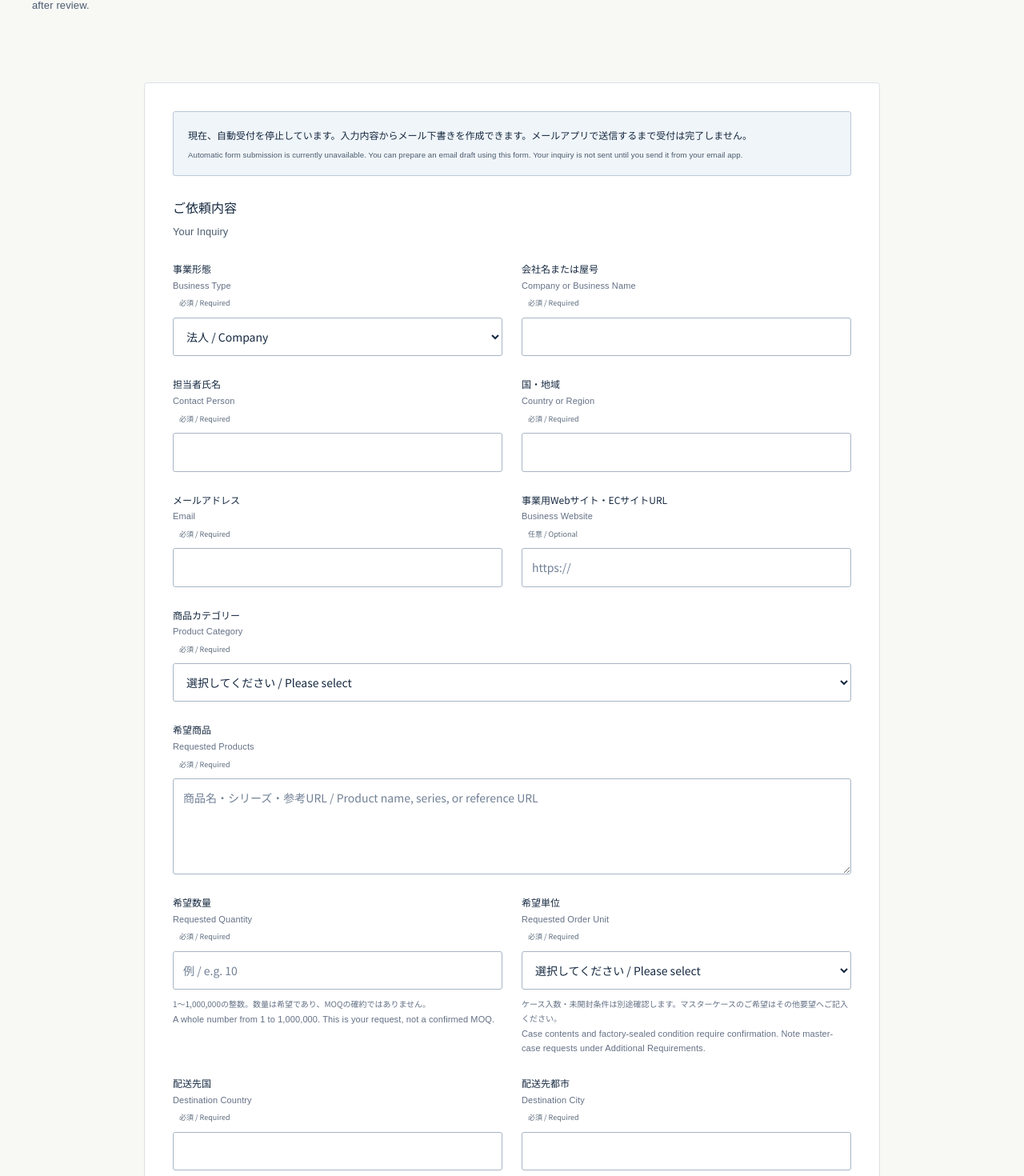
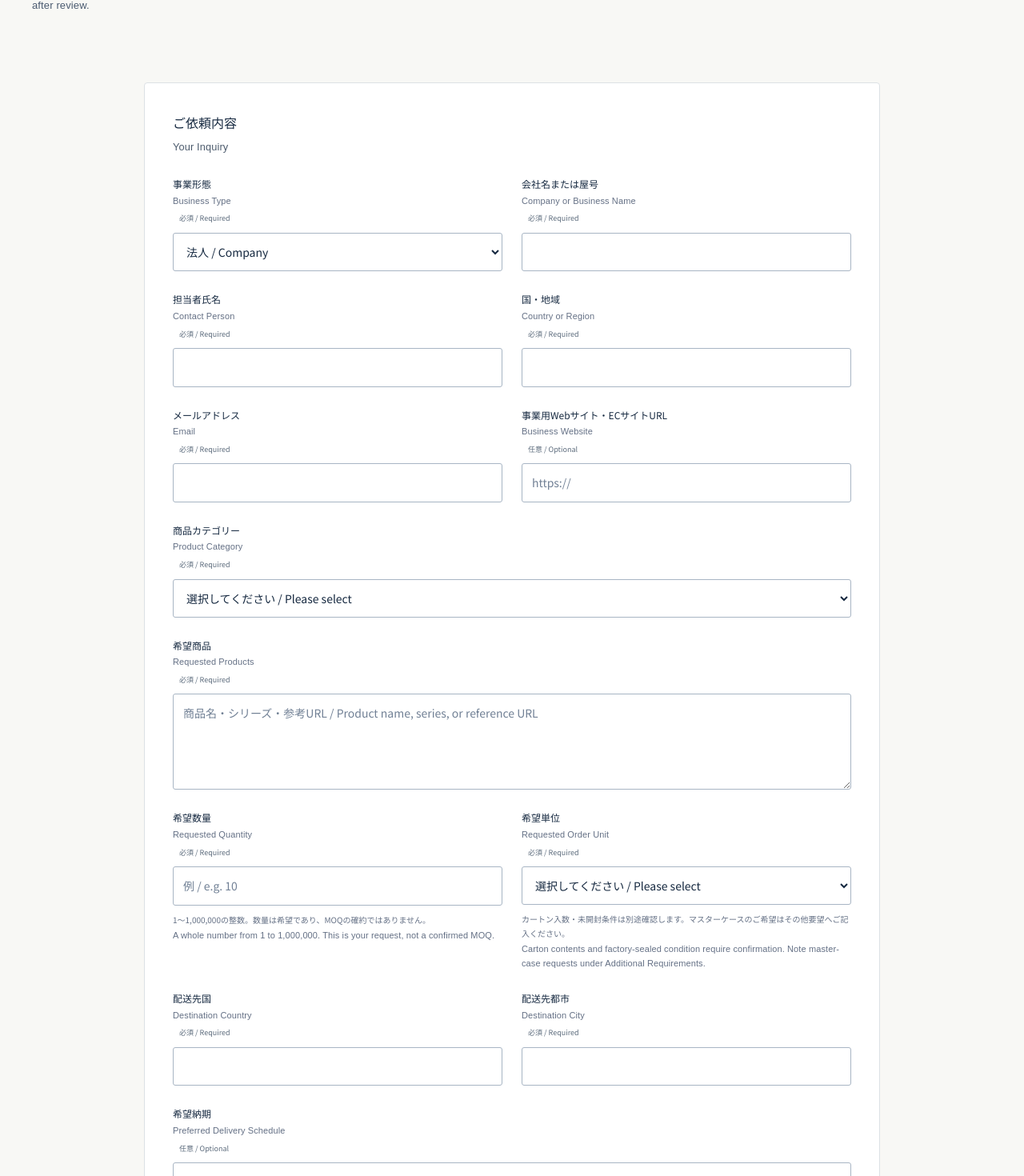
Before and after one commit to JUSTHEN-YUUKI/YUKIMICHI-ChatGpt-NEW-HP, a Next.js app: page /tcg/quote in a window 1280 px wide. Shown: the part 656-2126 px from the top of the page at 80% size. Built offline with nearby package versions, Linux system fonts and the light colour scheme.

Commit message:
TCG: update open catalog, order units, notices and shipping copy

```diff
--- a/components/tcg/TcgQuoteForm.tsx
+++ b/components/tcg/TcgQuoteForm.tsx
@@ -81,11 +81,10 @@ export default function TcgQuoteForm({ initialCategory, initialProduct }: { init
   }
 
   return <form className="tcg-form-shell" onSubmit={submit} autoComplete="on">
-    <div className="tcg-availability" role="status">
+    {ready !== false && <div className="tcg-availability" role="status">
       {ready === null ? <Bilingual ja="受付方法を確認しています。" en="Checking the available inquiry method." />
-        : ready ? <Bilingual ja="必要事項をご入力ください。見積依頼のみでは購入義務は生じません。" en="Please complete the required fields. A quote request alone does not commit you to a purchase." />
-          : <Bilingual ja="現在、自動受付を停止しています。入力内容からメール下書きを作成できます。メールアプリで送信するまで受付は完了しません。" en="Automatic form submission is currently unavailable. You can prepare an email draft using this form. Your inquiry is not sent until you send it from your email app." />}
-    </div>
+        : <Bilingual ja="必要事項をご入力ください。見積依頼のみでは購入義務は生じません。" en="Please complete the required fields. A quote request alone does not commit you to a purchase." />}
+    </div>}
     <fieldset className="tcg-form-fields" disabled={state === 'sending' || state === 'success'}>
       <legend className="tcg-form-legend"><Bilingual ja="ご依頼内容" en="Your Inquiry" /></legend>
       <div className="tcg-form-grid">
@@ -109,7 +108,7 @@ export default function TcgQuoteForm({ initialCategory, initialProduct }: { init
         </Field>
         <Field name="productName" ja="希望商品" en="Requested Products" required wide><textarea id="tcg-productName" name="productName" required maxLength={500} defaultValue={initialProduct} placeholder="商品名・シリーズ・参考URL / Product name, series, or reference URL" /></Field>
         <Field name="quantity" ja="希望数量" en="Requested Quantity" required><input id="tcg-quantity" name="quantity" type="text" inputMode="numeric" pattern="[1-9][0-9]{0,6}" required maxLength={7} placeholder="例 / e.g. 10" /><small className="tcg-field-note"><Bilingual ja="1～1,000,000の整数。数量は希望であり、MOQの確約ではありません。" en="A whole number from 1 to 1,000,000. This is your request, not a confirmed MOQ." /></small></Field>
-        <Field name="quantityUnit" ja="希望単位" en="Requested Order Unit" required><select id="tcg-quantityUnit" name="quantityUnit" required defaultValue=""><option value="">選択してください / Please select</option><option value="BOX">BOX / ボックス</option><option value="CASE">CASE / ケース</option></select><small className="tcg-field-note"><Bilingual ja="ケース入数・未開封条件は別途確認します。マスターケースのご希望はその他要望へご記入ください。" en="Case contents and factory-sealed condition require confirmation. Note master-case requests under Additional Requirements." /></small></Field>
+        <Field name="quantityUnit" ja="希望単位" en="Requested Order Unit" required><select id="tcg-quantityUnit" name="quantityUnit" required defaultValue=""><option value="">選択してください / Please select</option><option value="BOX">BOX / ボックス</option><option value="CARTON">CARTON / カートン</option></select><small className="tcg-field-note"><Bilingual ja="カートン入数・未開封条件は別途確認します。マスターケースのご希望はその他要望へご記入ください。" en="Carton contents and factory-sealed condition require confirmation. Note master-case requests under Additional Requirements." /></small></Field>
         <Field name="destinationCountry" ja="配送先国" en="Destination Country" required><input id="tcg-destinationCountry" name="destinationCountry" autoComplete="shipping country-name" required maxLength={200} /></Field>
         <Field name="destinationCity" ja="配送先都市" en="Destination City" required><input id="tcg-destinationCity" name="destinationCity" autoComplete="shipping address-level2" required maxLength={200} /></Field>
         <Field name="deadline" ja="希望納期" en="Preferred Delivery Schedule" wide><input id="tcg-deadline" name="deadline" maxLength={300} placeholder="ご希望を記入 / Tell us your preferred timing" /></Field>
```
